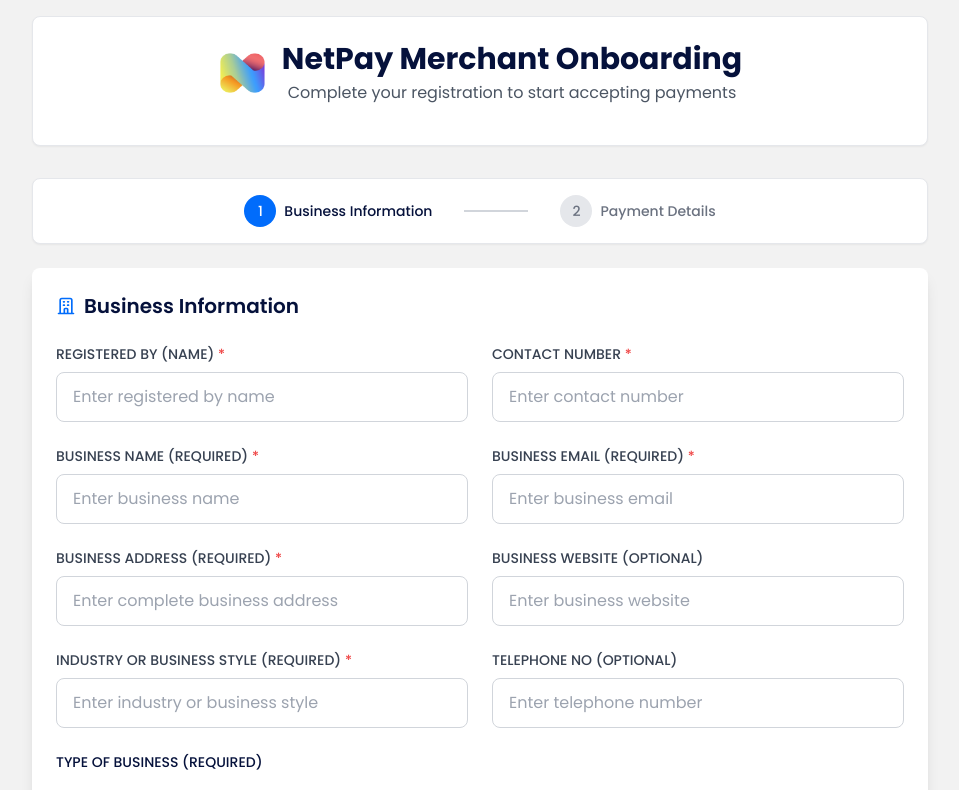
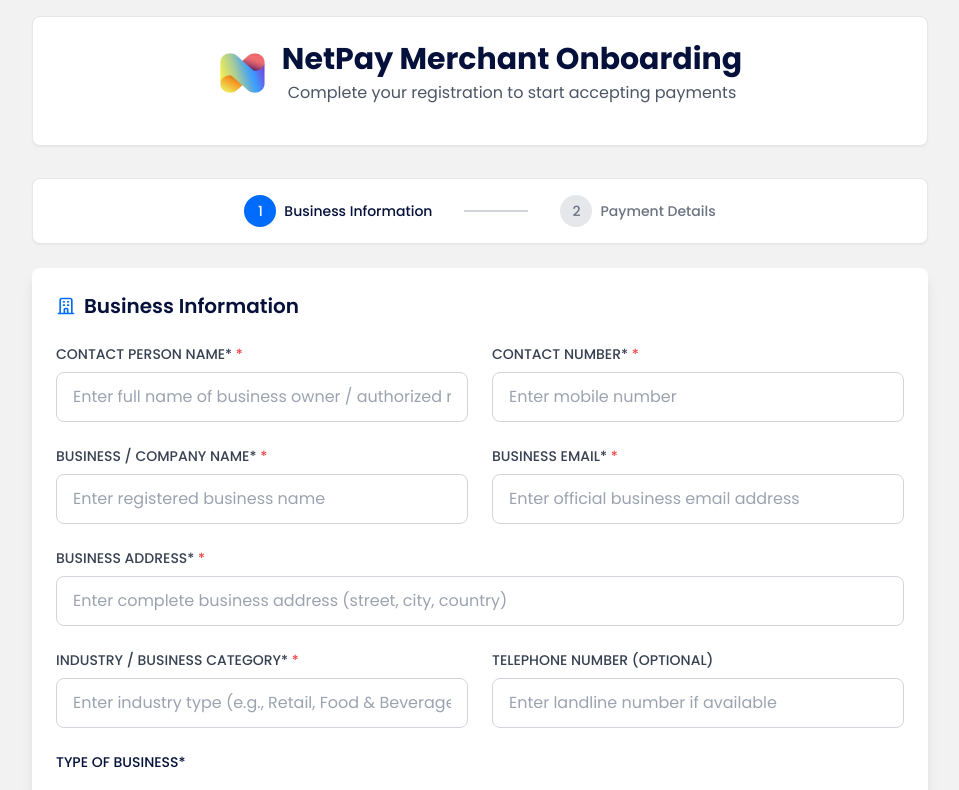
Before and after one commit to rhonbhorj/ngsi-onboard-client-webapp, an Angular app: page /onboard in a window 1280 px wide. Shown: the top 790 px of the page, without its empty margins (160-1119 px from the left). Built offline with nearby package versions, Linux system fonts and the light colour scheme.

Commit message:
change the form into simple and simple wording also created a specification for the backend

```diff
--- a/src/app/features/admin/dashboard/admin-dashboard.component.html
+++ b/src/app/features/admin/dashboard/admin-dashboard.component.html
@@ -62,7 +62,7 @@
             (ngModelChange)="onSearchChange($event)"
             class="block w-full pl-10 pr-3 py-2 border rounded-md leading-5 bg-white placeholder-gray-500 focus:outline-none focus:placeholder-gray-400 focus:ring-1 focus:ring-offset-2 transition-all duration-200 sm:text-sm"
             style="border-color: var(--netpay-blue-gray)"
-            placeholder="Search by reference number, name, company, email..."
+            placeholder="Search by reference number, name, company..."
           />
         </div>
       </div>
@@ -154,7 +154,7 @@
             <tr class="hover:bg-gray-50">
               <td class="px-6 py-4 whitespace-nowrap">
                 <div class="text-sm font-medium" style="color: var(--netpay-dark-blue)">
-                  {{ application.id }}
+                  {{ application.reference || application.id }}
                 </div>
               </td>
               <td class="px-6 py-4 whitespace-nowrap">
@@ -170,7 +170,7 @@
               </td>
               <td class="px-6 py-4 whitespace-nowrap">
                 <div class="text-sm" style="color: var(--netpay-dark-blue)">
-                  {{ application.contactPerson }}
+                  {{ application.contactPersonName }}
                 </div>
                 <div class="text-sm" style="color: var(--netpay-medium-blue)">
                   {{ application.contactNumber }}
--- a/src/app/features/admin/dashboard/admin-dashboard.component.ts
+++ b/src/app/features/admin/dashboard/admin-dashboard.component.ts
@@ -76,8 +76,9 @@
 
     const filtered = this.allApplications().filter(
       (application) =>
+        (application.reference || '').toLowerCase().includes(searchTerm) ||
         application.id.toLowerCase().includes(searchTerm) ||
-        application.contactPerson.toLowerCase().includes(searchTerm) ||
+        application.contactPersonName.toLowerCase().includes(searchTerm) ||
         application.businessName.toLowerCase().includes(searchTerm) ||
         application.businessEmail.toLowerCase().includes(searchTerm) ||
         application.contactNumber.toLowerCase().includes(searchTerm) ||
--- a/src/app/features/admin/models/admin.model.ts
+++ b/src/app/features/admin/models/admin.model.ts
@@ -1,8 +1,6 @@
 export interface AdminUser {
   id: string;
   username: string;
-  email: string;
-  role: 'super_admin' | 'admin' | 'moderator';
 }
 
 export interface AdminLoginCredentials {
--- a/src/app/features/admin/services/admin-auth.service.ts
+++ b/src/app/features/admin/services/admin-auth.service.ts
@@ -15,8 +15,6 @@
     {
       id: 'admin_001',
       username: 'admin',
-      email: 'admin@netpay.com',
-      role: 'super_admin',
     },
   ];
 
--- a/src/app/features/form/merchant-form.component.ts
+++ b/src/app/features/form/merchant-form.component.ts
@@ -176,15 +176,13 @@
     if (this.currentStep() === 1) {
       // Check if required fields in step 1 are valid
       const step1Fields = [
-        'registeredByName',
-        'registeredByContact',
+        'contactPersonName',
+        'contactNumber',
         'businessName',
         'businessEmail',
         'businessAddress',
         'industryOrBusinessStyle',
         'typeOfBusiness',
-        'contactPerson',
-        'contactNumber',
       ];
       return step1Fields.every((field) => this.businessInfoForm.get(field)?.valid);
     }
@@ -215,18 +213,14 @@
   private buildFormData(): any {
     const formValue = this.businessInfoForm.value;
     return {
-      registeredByName: formValue.registeredByName,
-      registeredByContact: formValue.registeredByContact,
+      contactPersonName: formValue.contactPersonName,
+      contactNumber: formValue.contactNumber,
       businessName: formValue.businessName,
       businessEmail: formValue.businessEmail,
       businessAddress: formValue.businessAddress,
-      businessWebsite: formValue.businessWebsite,
       industryOrBusinessStyle: formValue.industryOrBusinessStyle,
       telephoneNo: formValue.telephoneNo,
       typeOfBusiness: formValue.typeOfBusiness,
-      contactPerson: formValue.contactPerson,
-      contactNumber: formValue.contactNumber,
-      sameAsRegisteredBy: formValue.sameAsRegisteredBy,
       hasExistingPaymentPortal: formValue.hasExistingPaymentPortal,
       currentModeOfPayment: formValue.currentModeOfPayment,
       estimatedTransactionNumbers: formValue.estimatedTransactionNumbers,
--- a/src/app/features/form/services/form.service.ts
+++ b/src/app/features/form/services/form.service.ts
@@ -9,19 +9,15 @@
 
   createBusinessInfoForm(): FormGroup {
     return this.fb.group({
-      // Step 1: Basic Business Information
-      registeredByName: ['', [Validators.required, Validators.minLength(2)]],
-      registeredByContact: ['', [Validators.required, Validators.pattern(/^\+?[\d\s\-\(\)]+$/)]],
+      // Step 1: Business Information
+      contactPersonName: ['', [Validators.required, Validators.minLength(2)]],
+      contactNumber: ['', [Validators.required, Validators.pattern(/^09\d{9}$/)]], // Philippine mobile format
       businessName: ['', [Validators.required, Validators.minLength(2)]],
       businessEmail: ['', [Validators.required, Validators.email]],
       businessAddress: ['', [Validators.required, Validators.minLength(10)]],
-      businessWebsite: [''],
       industryOrBusinessStyle: ['', [Validators.required, Validators.minLength(2)]],
-      telephoneNo: [''],
+      telephoneNo: [''], // Optional
       typeOfBusiness: ['', [Validators.required]],
-      contactPerson: ['', [Validators.required, Validators.minLength(2)]],
-      contactNumber: ['', [Validators.required, Validators.pattern(/^\+?[\d\s\-\(\)]+$/)]],
-      sameAsRegisteredBy: [false],
 
       // Step 2: Payment & Transaction Details
       hasExistingPaymentPortal: ['', [Validators.required]],
--- a/src/app/features/form/steps/business-info-step.component.ts
+++ b/src/app/features/form/steps/business-info-step.component.ts
@@ -27,23 +27,23 @@
       </h2>
 
       <form [formGroup]="form()" class="space-y-6">
-        <!-- Registered By Section -->
+        <!-- Contact Person Section -->
         <div class="grid grid-cols-1 md:grid-cols-2 gap-6">
           <app-form-field
-            label="REGISTERED BY (NAME)"
-            fieldId="registeredByName"
-            [control]="getControl('registeredByName')"
+            label="CONTACT PERSON NAME*"
+            fieldId="contactPersonName"
+            [control]="getControl('contactPersonName')"
             type="text"
-            placeholder="Enter registered by name"
+            placeholder="Enter full name of business owner / authorized representative"
             [required]="true"
           />
 
           <app-form-field
-            label="CONTACT NUMBER"
-            fieldId="registeredByContact"
-            [control]="getControl('registeredByContact')"
+            label="CONTACT NUMBER*"
+            [control]="getControl('contactNumber')"
+            fieldId="contactNumber"
             type="text"
-            placeholder="Enter contact number"
+            placeholder="Enter mobile number"
             [required]="true"
           />
         </div>
@@ -51,62 +51,53 @@
         <!-- Business Details Section -->
         <div class="grid grid-cols-1 md:grid-cols-2 gap-6">
           <app-form-field
-            label="BUSINESS NAME (REQUIRED)"
+            label="BUSINESS / COMPANY NAME*"
             fieldId="businessName"
             [control]="getControl('businessName')"
             type="text"
-            placeholder="Enter business name"
+            placeholder="Enter registered business name"
             [required]="true"
           />
 
           <app-form-field
-            label="BUSINESS EMAIL (REQUIRED)"
+            label="BUSINESS EMAIL*"
             fieldId="businessEmail"
             [control]="getControl('businessEmail')"
             type="email"
-            placeholder="Enter business email"
+            placeholder="Enter official business email address"
             [required]="true"
           />
         </div>
 
-        <!-- Address and Website Section -->
-        <div class="grid grid-cols-1 md:grid-cols-2 gap-6">
+        <!-- Address Section -->
+        <div class="grid grid-cols-1 gap-6">
           <app-form-field
-            label="BUSINESS ADDRESS (REQUIRED)"
+            label="BUSINESS ADDRESS*"
             fieldId="businessAddress"
             [control]="getControl('businessAddress')"
             type="text"
-            placeholder="Enter complete business address"
+            placeholder="Enter complete business address (street, city, country)"
             [required]="true"
-          />
-
-          <app-form-field
-            label="BUSINESS WEBSITE (OPTIONAL)"
-            fieldId="businessWebsite"
-            [control]="getControl('businessWebsite')"
-            type="text"
-            placeholder="Enter business website"
-            [required]="false"
           />
         </div>
 
         <!-- Industry and Telephone Section -->
         <div class="grid grid-cols-1 md:grid-cols-2 gap-6">
           <app-form-field
-            label="INDUSTRY OR BUSINESS STYLE (REQUIRED)"
+            label="INDUSTRY / BUSINESS CATEGORY*"
             fieldId="industryOrBusinessStyle"
             [control]="getControl('industryOrBusinessStyle')"
             type="text"
-            placeholder="Enter industry or business style"
+            placeholder="Enter industry type (e.g., Retail, Food & Beverage, Tech, etc.)"
             [required]="true"
           />
 
           <app-form-field
-            label="TELEPHONE NO (OPTIONAL)"
+            label="TELEPHONE NUMBER (OPTIONAL)"
             fieldId="telephoneNo"
             [control]="getControl('telephoneNo')"
             type="text"
-            placeholder="Enter telephone number"
+            placeholder="Enter landline number if available"
             [required]="false"
           />
         </div>
@@ -114,7 +105,7 @@
         <!-- Type of Business Section -->
         <div class="space-y-4">
           <label class="block text-sm font-medium text-netpay-dark-blue">
-            TYPE OF BUSINESS (REQUIRED)
+            TYPE OF BUSINESS*
           </label>
           <div class="space-y-2">
             <label class="flex items-center">
@@ -155,41 +146,6 @@
             </label>
           </div>
         </div>
-
-        <!-- Contact Person Section -->
-        <div class="grid grid-cols-1 md:grid-cols-2 gap-6">
-          <app-form-field
-            label="CONTACT PERSON (REQUIRED)"
-            fieldId="contactPerson"
-            [control]="getControl('contactPerson')"
-            type="text"
-            placeholder="Enter contact person name"
-            [required]="true"
-          />
-
-          <app-form-field
-            label="CONTACT NUMBER (REQUIRED)"
-            fieldId="contactNumber"
-            [control]="getControl('contactNumber')"
-            type="text"
-            placeholder="Enter contact number"
-            [required]="true"
-          />
-        </div>
-
-        <!-- Same as Registered By Checkbox -->
-        <div class="space-y-2">
-          <label class="flex items-center">
-            <input
-              type="checkbox"
-              formControlName="sameAsRegisteredBy"
-              (change)="onSameAsRegisteredByChange($event)"
-              class="mr-2 text-netpay-primary-blue focus:ring-netpay-primary-blue"
-            />
-            (SAME WITH REGISTERED BY - check if the contact person and contact number is same on
-            registered by above)
-          </label>
-        </div>
       </form>
     </div>
   `,
@@ -200,16 +156,4 @@
   getControl(fieldName: string): FormControl {
     return this.form().get(fieldName) as FormControl;
   }
-
-  onSameAsRegisteredByChange(event: any): void {
-    if (event.target.checked) {
-      const registeredByName = this.form().get('registeredByName')?.value;
-      const registeredByContact = this.form().get('registeredByContact')?.value;
-
-      this.form().patchValue({
-        contactPerson: registeredByName,
-        contactNumber: registeredByContact,
-      });
-    }
-  }
 }
--- a/src/app/services/application.service.ts
+++ b/src/app/services/application.service.ts
@@ -1,21 +1,20 @@
 import { Injectable, signal } from '@angular/core';
 import { Observable, of } from 'rxjs';
+import { HttpClient } from '@angular/common/http';
+import { environment } from '../../environments/environment';
 
 export interface MerchantApplication {
   id: string;
-  // Step 1: Basic Business Information
-  registeredByName: string;
-  registeredByContact: string;
+  reference?: string;
+  // Step 1: Business Information
+  contactPersonName: string;
+  contactNumber: string;
   businessName: string;
   businessEmail: string;
   businessAddress: string;
-  businessWebsite?: string;
   industryOrBusinessStyle: string;
   telephoneNo?: string;
-  typeOfBusiness: string;
-  contactPerson: string;
-  contactNumber: string;
-  sameAsRegisteredBy: boolean;
+  typeOfBusiness: 'Sole Proprietorship' | 'Partnership' | 'Corporation' | 'Others';
 
   // Step 2: Payment & Transaction Details
   hasExistingPaymentPortal: string;
@@ -43,23 +42,20 @@
   // Shared applications data
   private readonly applications = signal<MerchantApplication[]>([]);
 
-  constructor() {
+  constructor(private http: HttpClient) {
     // Initialize with some mock data
     this.applications.set([
       {
         id: 'app_001',
-        registeredByName: 'Ritchmond Tajarros',
-        registeredByContact: '09177589353',
+        reference: 'ngsi-25-00001',
+        contactPersonName: 'Ritchmond Tajarros',
+        contactNumber: '09177589353',
         businessName: 'NetGlobal Solutions Inc',
         businessEmail: 'tajarrosrj@gmail.com',
         businessAddress: '123 Business Street, Metro Manila, Philippines',
-        businessWebsite: 'https://netglobal.com',
         industryOrBusinessStyle: 'Technology Solutions',
         telephoneNo: '02-1234-5678',
         typeOfBusiness: 'Corporation',
-        contactPerson: 'Ritchmond Tajarros',
-        contactNumber: '09177589353',
-        sameAsRegisteredBy: true,
         hasExistingPaymentPortal: 'NO',
         currentModeOfPayment: {
           cash: false,
@@ -74,18 +70,15 @@
       },
       {
         id: 'app_002',
-        registeredByName: 'Raven David',
-        registeredByContact: '09123456789',
+        reference: 'ngsi-25-00002',
+        contactPersonName: 'Raven David',
+        contactNumber: '09123456789',
         businessName: 'NetGlobal Solutions Inc',
         businessEmail: 'ravendavid@gmail.com',
         businessAddress: '456 Tech Avenue, Cebu City, Philippines',
-        businessWebsite: 'https://netglobal.com',
         industryOrBusinessStyle: 'Software Development',
         telephoneNo: '032-9876-5432',
         typeOfBusiness: 'Corporation',
-        contactPerson: 'Raven David',
-        contactNumber: '09123456789',
-        sameAsRegisteredBy: true,
         hasExistingPaymentPortal: 'YES',
         currentModeOfPayment: {
           cash: true,
@@ -103,56 +96,42 @@
     ]);
   }
 
-  // Submit new application from form
+  // Submit new application from form TO BACKEND
   submitApplication(
     formData: Omit<MerchantApplication, 'id' | 'status' | 'submittedAt'>
   ): Observable<MerchantApplication> {
-    const newApplication: MerchantApplication = {
-      ...formData,
-      id: 'app_' + Date.now(),
-      status: 'pending',
-      submittedAt: new Date().toISOString(),
-    };
-
-    const currentApplications = this.applications();
-    this.applications.set([newApplication, ...currentApplications]);
-
-    return of(newApplication);
+    // Send to backend API
+    return this.http.post<MerchantApplication>(
+      `${environment.apiUrl}/api/merchant-applications`,
+      formData
+    );
   }
 
-  // Get all applications for admin dashboard
+  // Get all applications from backend
   getApplications(): Observable<MerchantApplication[]> {
-    return of(this.applications());
+    return this.http.get<MerchantApplication[]>(
+      `${environment.apiUrl}/api/merchant-applications`
+    );
   }
 
-  // Update application status (admin action)
+  // Update application status via backend
   updateApplicationStatus(
     applicationId: string,
     status: MerchantApplication['status'],
     notes?: string
-  ): void {
-    const currentApplications = this.applications();
-    const appIndex = currentApplications.findIndex((app) => app.id === applicationId);
-
-    if (appIndex !== -1) {
-      const updatedApp = {
-        ...currentApplications[appIndex],
-        status,
-        reviewedAt: new Date().toISOString(),
-        reviewedBy: 'admin_001',
-        notes,
-      };
-
-      currentApplications[appIndex] = updatedApp;
-      this.applications.set([...currentApplications]);
-    }
+  ): Observable<MerchantApplication> {
+    return this.http.patch<MerchantApplication>(
+      `${environment.apiUrl}/api/merchant-applications/${applicationId}`,
+      { status, notes }
+    );
   }
 
-  // Get applications by status
+  // Get applications by status from backend
   getApplicationsByStatus(
     status: MerchantApplication['status']
   ): Observable<MerchantApplication[]> {
-    const filtered = this.applications().filter((app) => app.status === status);
-    return of(filtered);
+    return this.http.get<MerchantApplication[]>(
+      `${environment.apiUrl}/api/merchant-applications?status=${status}`
+    );
   }
 }
--- a/src/environments/environment.prod.ts
+++ b/src/environments/environment.prod.ts
@@ -1,4 +1,4 @@
 export const environment = {
   production: true,
-  apiUrl: 'https://your-production-domain.com/api', // Production backend URL
+  apiUrl: 'https://production-api.com/api', // Update with production API URL
 };
--- a/src/environments/environment.ts
+++ b/src/environments/environment.ts
@@ -1,5 +1,5 @@
 export const environment = {
   production: false,
-  apiUrl: 'http://localhost:8000/api', // Your CodeIgniter backend URL
+  apiUrl: 'http://localhost:8000/api', // CodeIgniter backend URL
   // can add environment-specific variables here
 };
```
Also changed, not shown: 2 other files (tests, documents, lock files or other folders).
